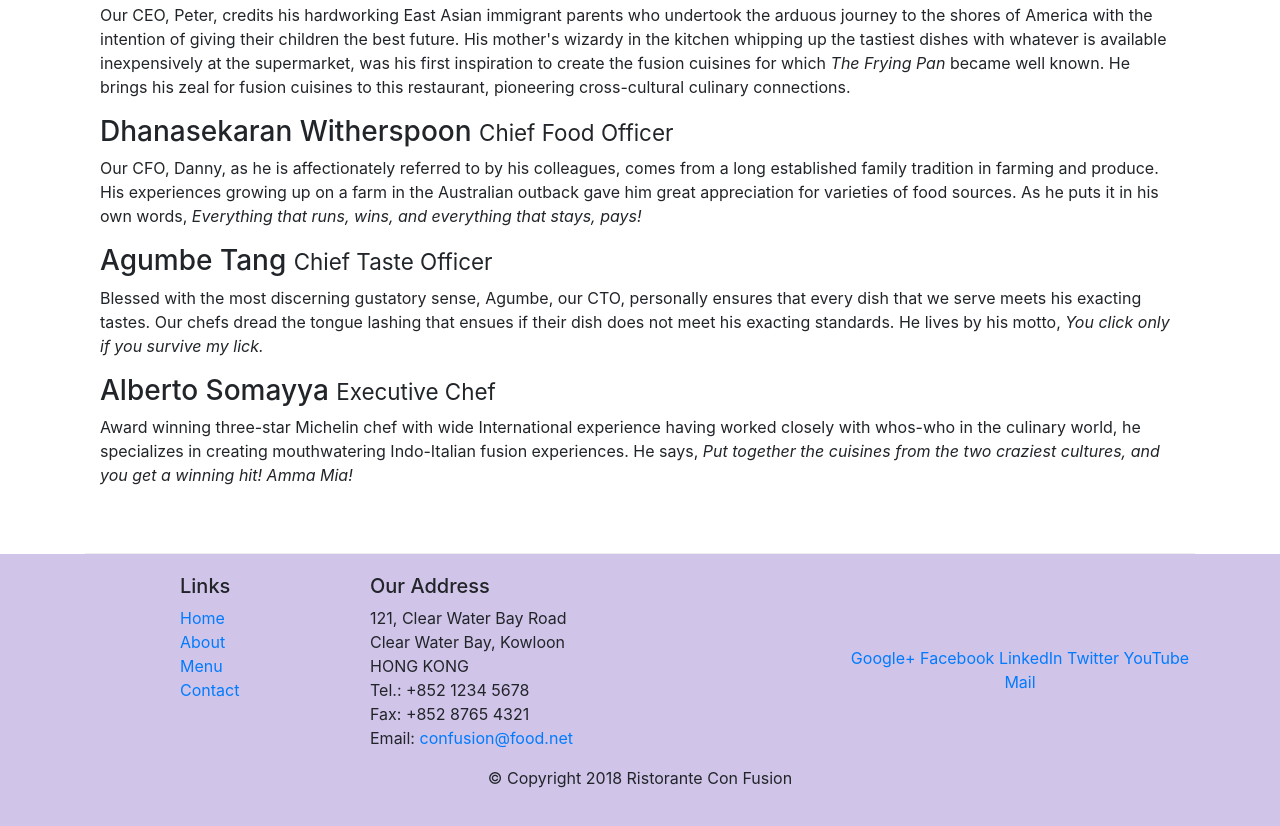
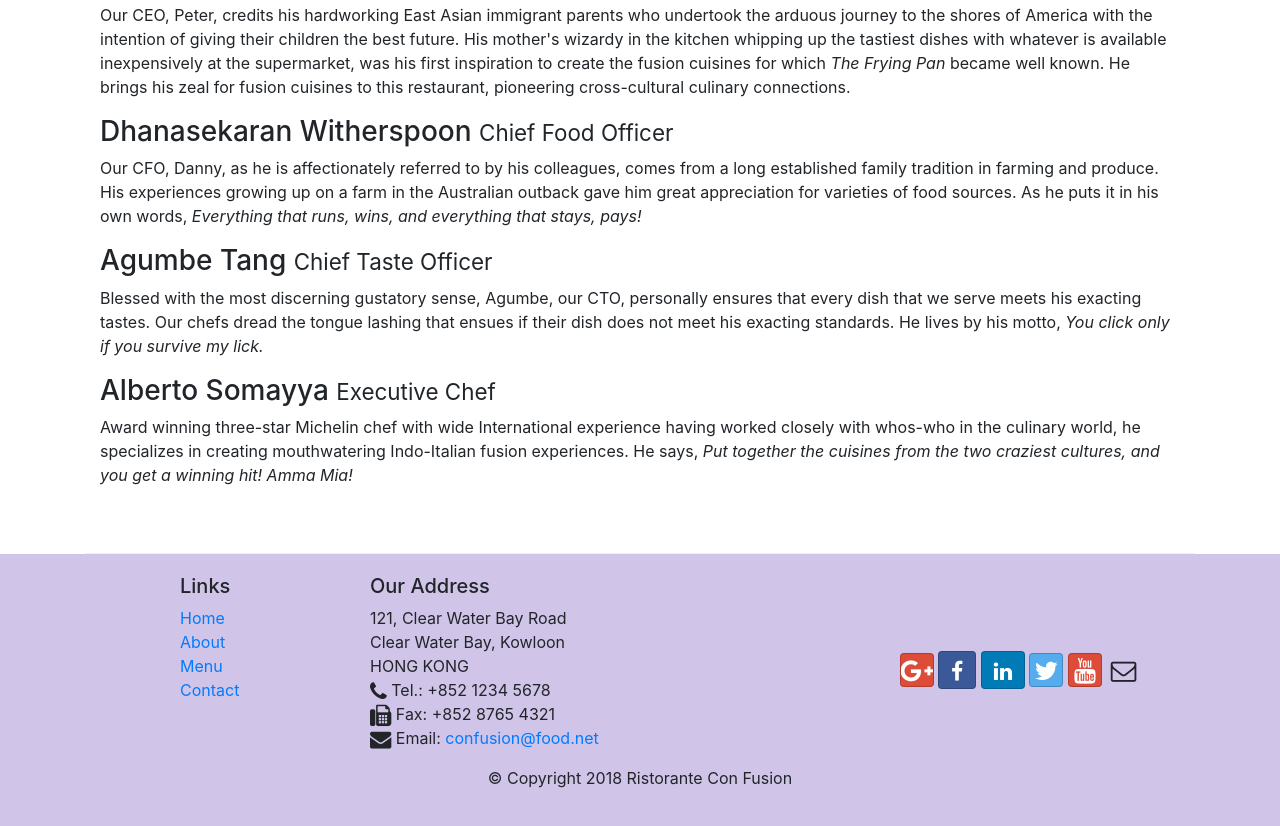
Before and after one commit to AnnDarrow/conFusion, a website: page aboutus.html in a window 1280 px wide. Shown: the part 1000-1826 px from the top of the page. Drawn offline with nearby package versions, Linux system fonts and the light colour scheme.

Commit message:
icon fonts

```diff
--- a/aboutus.html
+++ b/aboutus.html
@@ -27,10 +27,10 @@
             </a>
             <div class="collapse navbar-collapse" id="Navbar">
             <ul class="navbar-nav mr-auto">
-                <li class="nav-item"><a class="nav-link" href="/index.html">Home</a></li>
-                <li class="nav-item active"><a class="nav-link" href="#">About</a></li>
-                <li class="nav-item"><a class="nav-link" href="#">Menu</a></li>
-                <li class="nav-item"><a class="nav-link" href="#">Contact</a></li>
+                <li class="nav-item"><a class="nav-link" href="/index.html"><span class="fa fa-home fa-lg"></span> Home</a></li>
+                <li class="nav-item active"><a class="nav-link" href="#"><span class="fa fa-info fa-lg"></span> About</a></li>
+                <li class="nav-item"><a class="nav-link" href="#"><span class="fa fa-list fa-lg"></span> Menu</a></li>
+                <li class="nav-item"><a class="nav-link" href="#"><span class="fa fa-address-card fa-lg"></span> Contact</a></li>
 
 
             </ul>
@@ -108,19 +108,19 @@
 		              121, Clear Water Bay Road<br>
 		              Clear Water Bay, Kowloon<br>
 		              HONG KONG<br>
-		              Tel.: +852 1234 5678<br>
-		              Fax: +852 8765 4321<br>
+		              <span class="fa fa-phone fa-lg"></span> Tel.: +852 1234 5678<br><span class="fa fa-fax fa-lg"></span>
+		              Fax: +852 8765 4321<br><span class="fa fa-envelope fa-lg"></span>
 		              Email: <a href="mailto:confusion@food.net">confusion@food.net</a>
 		           </address>
                 </div>
                 <div class="col-12 col-sm-4 align-self-center">
                     <div class="text-center">
-                        <a href="http://google.com/+">Google+</a>
-                        <a href="http://www.facebook.com/profile.php?id=">Facebook</a>
-                        <a href="http://www.linkedin.com/in/">LinkedIn</a>
-                        <a href="http://twitter.com/">Twitter</a>
-                        <a href="http://youtube.com/">YouTube</a>
-                        <a href="mailto:">Mail</a>
+                        <a class="btn btn-social-icon btn-google" href="http://google.com/+"><i class="fa fa-google-plus "></i></a>
+                        <a class="btn btn-facebook-icon btn-facebook btn-md" href="http://www.facebook.com/profile.php?id="><i class="fa fa-facebook fa-lg"></i></a>
+                        <a class="btn btn-linkedin-icon btn-linkedin" href="http://www.linkedin.com/in/"><i class="fa fa-linkedin fa-lg"></i></a>
+                        <a class="btn btn-social-icon btn-twitter" href="http://twitter.com/"><i class="fa fa-twitter fa-lg"></i></a>
+                        <a class="btn btn-social-icon btn-google " href="http://youtube.com/"><i class="fa fa-youtube fa-lg"></i></a>
+                        <a class="btn btn-social-icon" href="mailto:"><i class="fa fa-envelope-o fa-lg"></i></a>
                     </div>
                 </div>
            </div>
```
